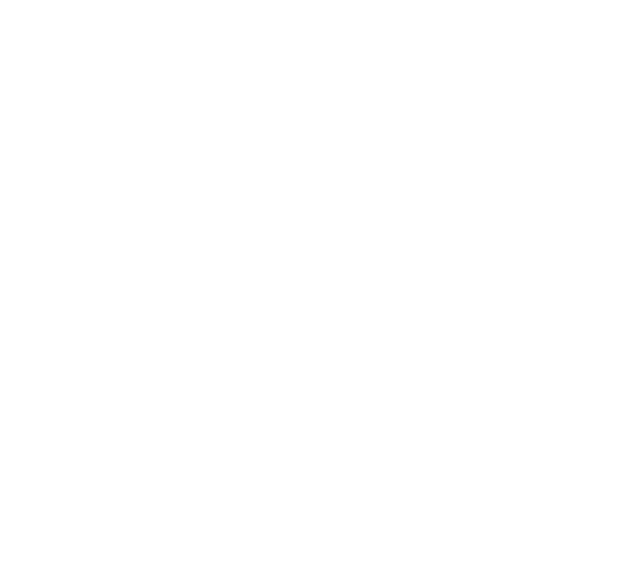
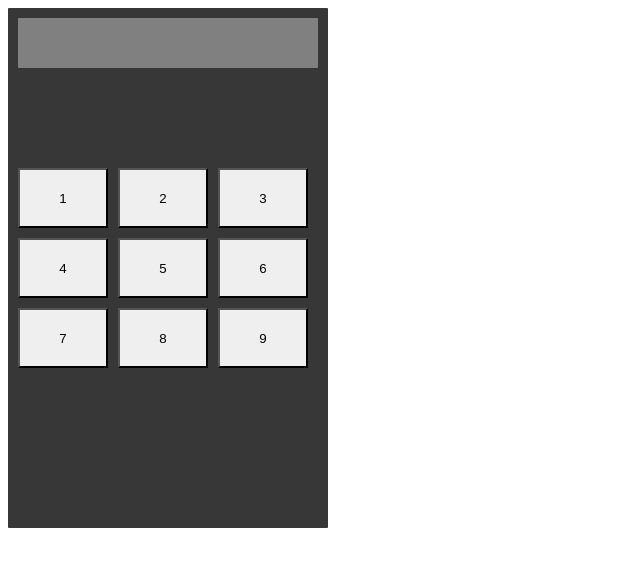
Before and after one commit to Adam-Moujar/Calculator-TOP, a plain HTML site: page index.html in a window 1280 px wide. Shown: the whole page, without its empty margins (0-640 px from the left). Drawn offline with Linux system fonts and the light colour scheme.

Commit message:
Add basic calculator with no functionality

```diff
--- a/index.html
+++ b/index.html
@@ -3,9 +3,27 @@
 <head>
     <meta charset="UTF-8">
     <meta name="viewport" content="width=device-width, initial-scale=1.0">
+    <link rel="stylesheet" href="styles.css">
     <title>Calculator</title>
 </head>
 <body>
-
+    <div id="content">
+        <div class ="calculator">
+            <div class = "calculator_output">
+            </div>
+            <div class = "buttons">
+                <button class = "child" id="num_1">1</button>
+                <button class = "child" id="num_2">2</button>
+                <button class = "child" id="num_3">3</button>
+                <button class = "child" id="num_4">4</button>
+                <button class = "child" id="num_5">5</button>
+                <button class = "child" id="num_6">6</button>
+                <button class = "child" id="num_7">7</button>
+                <button class = "child" id="num_8">8</button>
+                <button class = "child" id="num_9">9</button>
+            </div>
+        </div>
+    </div>
+    <script src="script.js"></script>
 </body>
 </html>
--- a/script.js
+++ b/script.js
@@ -0,0 +1,7 @@
+const calculator = document.querySelector(".calculator");
+const buttons = document.querySelector(".buttons");
+const button_list = [];
+for(const child of buttons.children){
+    button_list.push(child);
+}
+console.log(button_list);
--- /dev/null
+++ b/styles.css
@@ -0,0 +1,32 @@
+
+*{
+    border-color: black;
+    border-radius: 1px;
+    border-width: 1p;
+}
+.calculator{
+    padding: 10px 10px 10px 10px;
+    background-color: #373737;
+    height:500px;
+    width: 300px;
+    display: flex;
+    flex-direction: column;
+    gap: 100px
+}
+
+.calculator_output{
+    width: 300px;
+    height: 50px;
+    background-color: #808080;
+}
+
+.buttons{
+    display:flex;
+    flex-wrap: wrap;
+    gap: 10px;
+}
+
+.child{
+    width: 90px;
+    height: 60px;
+}
```
Also changed, not shown: style.css (deleted).
